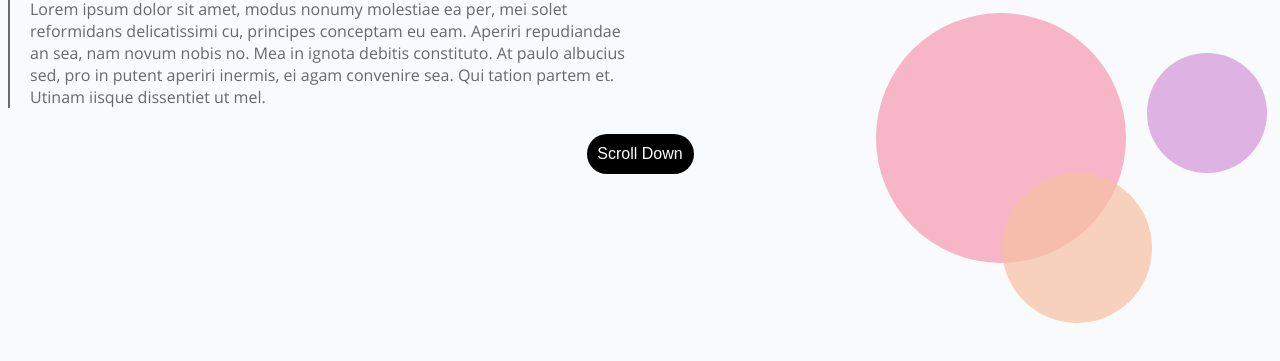
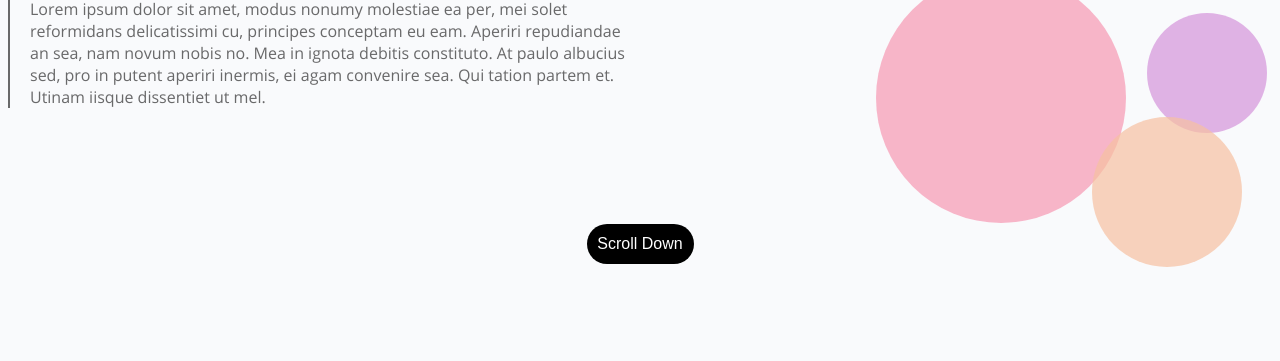
Before and after one commit to JessB1202/lab-part-two, a plain HTML site: page index.html in a window 1280 px wide. Shown: the part 227-588 px from the top of the page. Drawn offline with Linux system fonts and the light colour scheme.

Commit message:
finished tablet media query

```diff
--- a/style.css
+++ b/style.css
@@ -67,8 +67,7 @@ button {
   }
 
   .text {
-    width: 50%;
-    height: auto;
+    width: 50%;xs
   }
 
   .diagram {
@@ -88,7 +87,7 @@ button {
     height: 250px;
     background-color: rgba(247,136,167,0.6);
     position: absolute;
-    top: 30%;
+    top: 25%;
     right: 12%;
     z-index: 3;
   }
@@ -98,21 +97,26 @@ button {
     height: 150px;
     background-color: rgba(247,193,162,0.7);
     position: absolute;
-    top: 50%;
-    right: 10%;
+    top: 43%;
+    right: 3%;
     z-index: 3;
   }
 
   .three {
     background-color: rgba(207,130,213,0.6);
     position: absolute;
-    top: 35%;
+    top: 30%;
     right: 1%;
     z-index: 2;
   }
 
   footer {
-    margin-top: 10px;
+    padding-top: 100px;
+    position: relative;
     text-align: center;
   }
 }
+
+@media only screen and (min-width: 992px) {
+
+}
```
